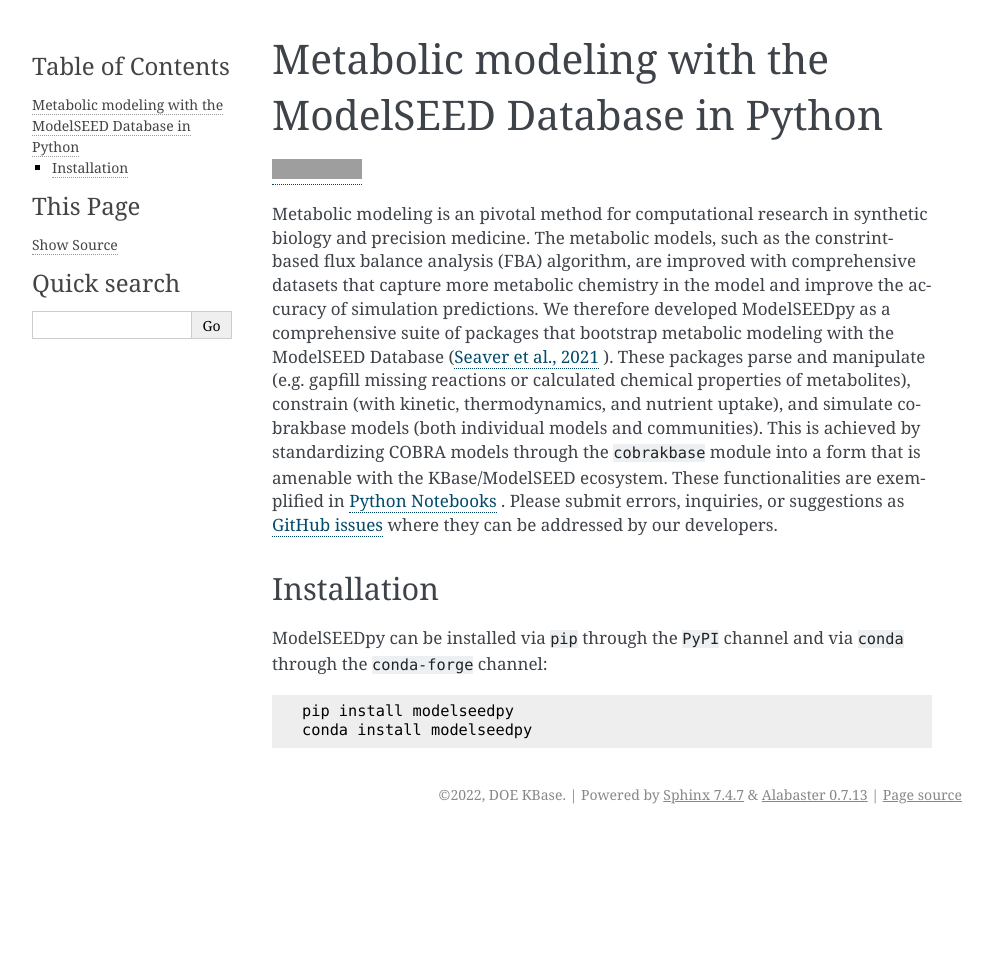
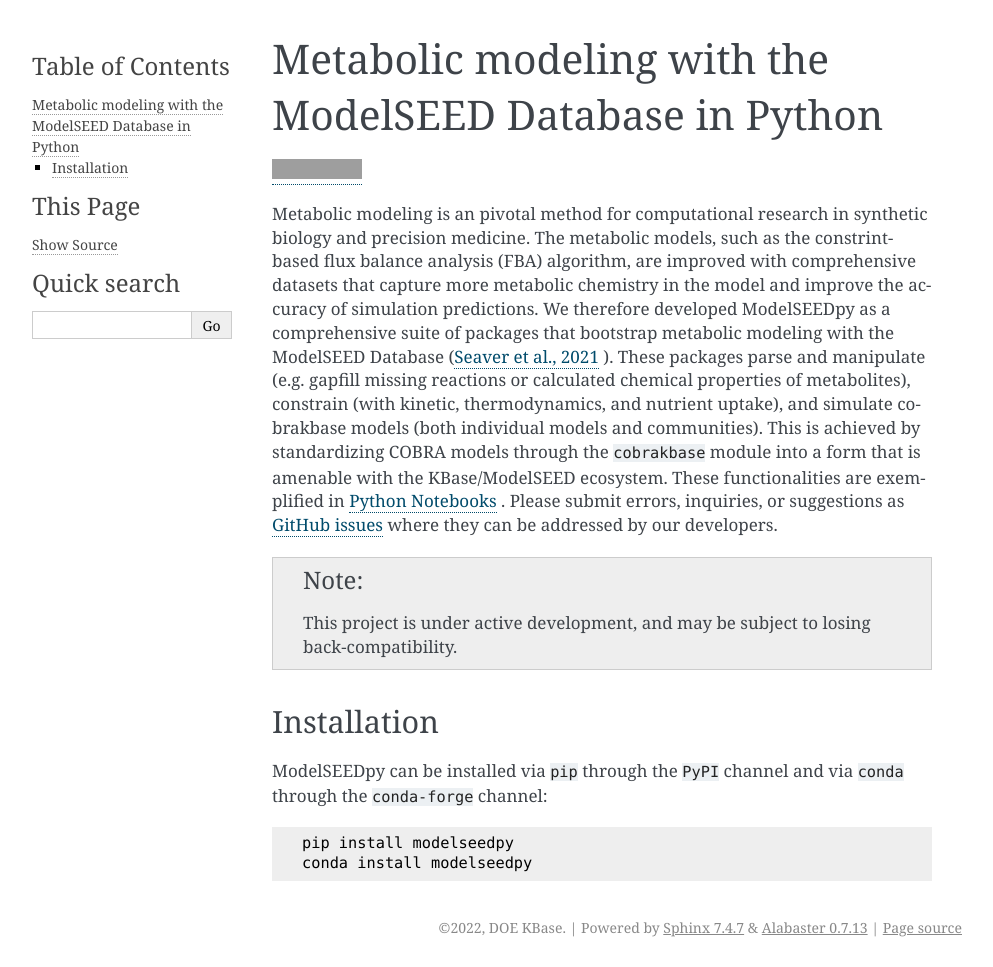
Before and after one commit to ModelSEED/ModelSEEDpy, a Sphinx documentation site: the page built from docs/source/index.rst, in a window 1280 px wide. Shown: the whole page, without its empty margins (148-1141 px from the left). Built offline with Sphinx 7.4.7, drawn with Linux system fonts in a browser that asks for light colours; before the commit the page ends 900 px from its top, so only the background shows below that; grey boxes are pictures that could not be loaded.

Commit message:
docs update

```diff
--- a/docs/source/index.rst
+++ b/docs/source/index.rst
@@ -26,6 +26,10 @@
 Metabolic modeling is an pivotal method for computational research in synthetic biology and precision medicine. The metabolic models, such as the constrint-based flux balance analysis (FBA) algorithm, are improved with comprehensive datasets that capture more metabolic chemistry in the model and improve the accuracy of simulation predictions. We therefore developed ModelSEEDpy as a comprehensive suite of packages that bootstrap metabolic modeling with the ModelSEED Database (`Seaver et al., 2021 <https://academic.oup.com/nar/article/49/D1/D575/5912569?login=true>`_ ). These packages parse and manipulate (e.g. gapfill missing reactions or calculated chemical properties of metabolites), constrain (with kinetic, thermodynamics, and nutrient uptake), and simulate cobrakbase models (both individual models and communities). This is achieved by standardizing COBRA models through the   ``cobrakbase`` module into a form that is amenable with the KBase/ModelSEED ecosystem. These functionalities are exemplified in `Python Notebooks <https://github.com/ModelSEED/ModelSEEDpy/examples>`_ . Please submit errors, inquiries, or suggestions as `GitHub issues <https://github.com/ModelSEED/ModelSEEDpy/issues>`_ where they can be addressed by our developers.
 
 
+.. note::
+
+   This project is under active development, and may be subject to losing back-compatibility.
+
 ----------------------
 Installation
 ----------------------
```
